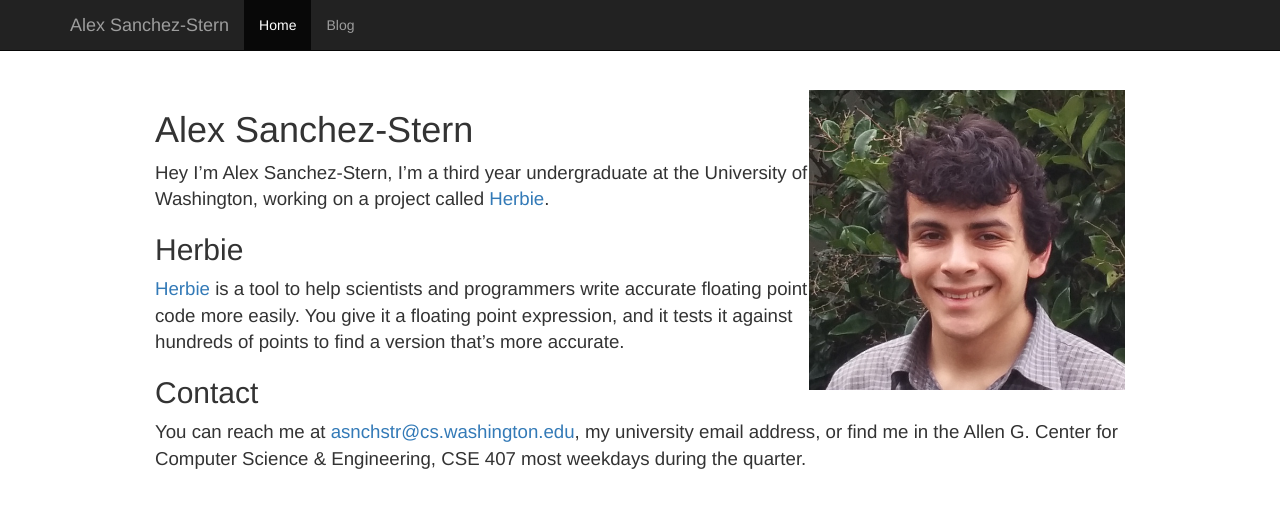
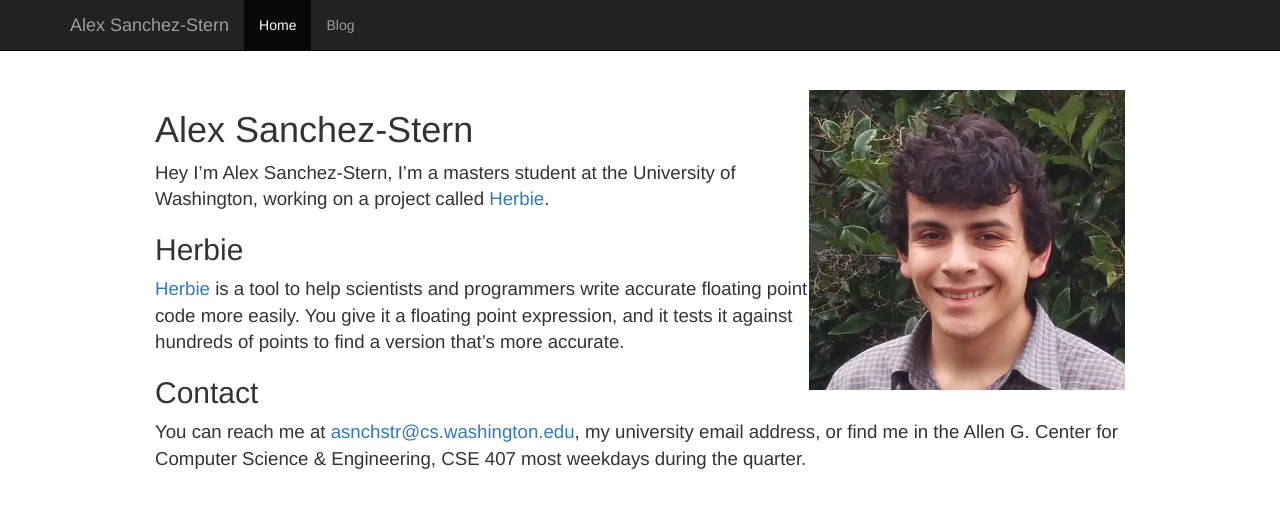
Before and after one commit to HazardousPeach/hazardouspeach.github.io, a Jekyll site: the page built from index.md, in a window 1280 px wide. Shown: the top 508 px of the page. Built offline with Jekyll 4.4.1, drawn with Linux system fonts in a browser that asks for light colours; nearby versions of some CDN libraries.

Commit message:
Updated description of me on site

```diff
--- a/index.md
+++ b/index.md
@@ -7,7 +7,7 @@ layout: default
 Alex Sanchez-Stern
 ==================
 
-Hey I'm Alex Sanchez-Stern, I'm a third year undergraduate at the
+Hey I'm Alex Sanchez-Stern, I'm a masters student at the
 University of Washington, working on a project called
 [Herbie](http://herbie.uwplse.org).
 
```
